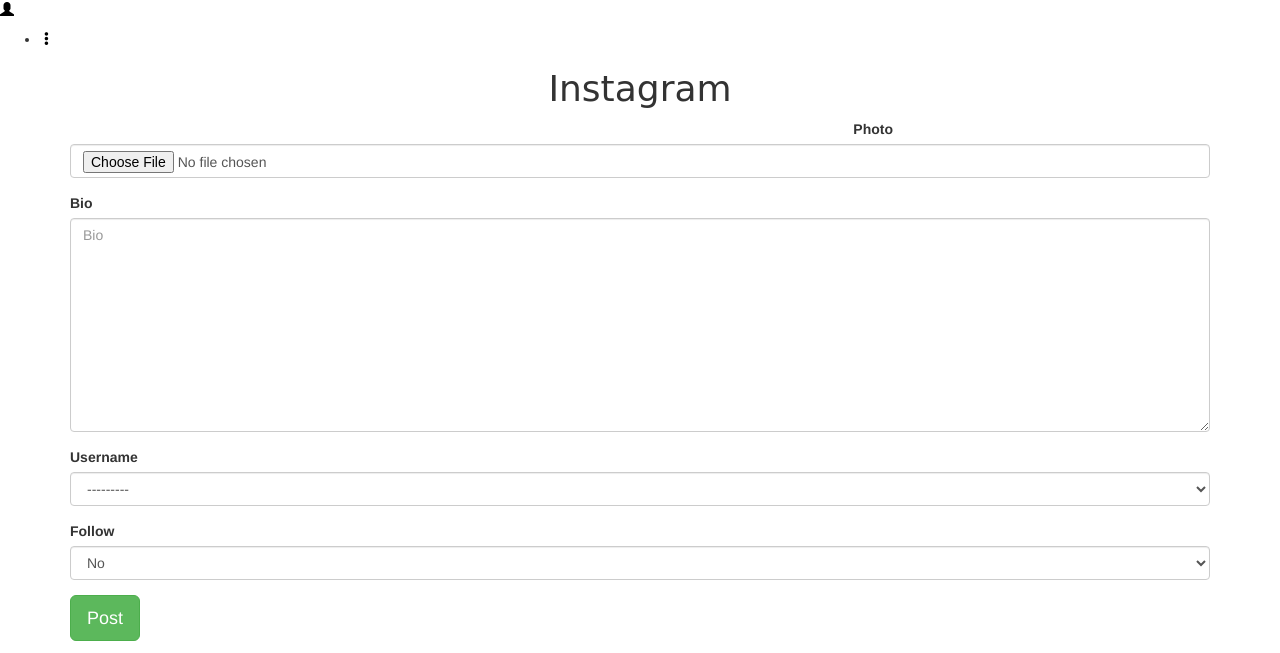
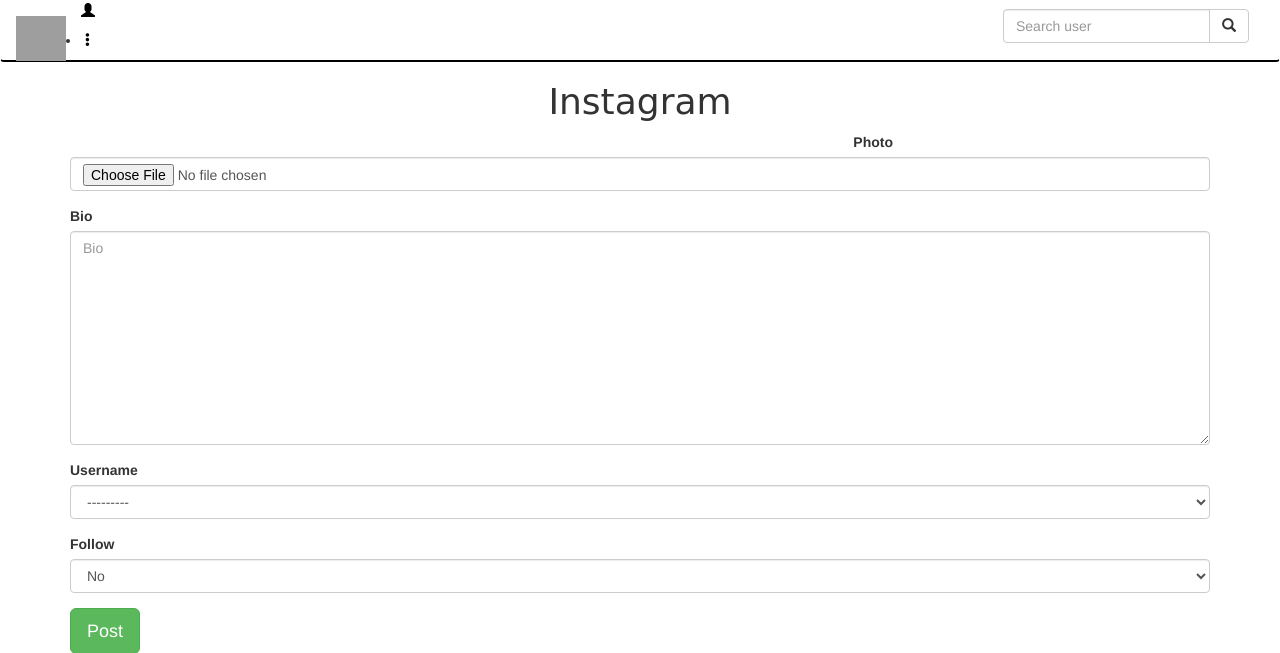
Before and after one commit to juru-juliette/instagram, a Django app: page /profile/ in a window 1280 px wide. Shown: the top 653 px of the page. Run offline with Django 3.2, Linux system fonts and the light colour scheme; the visitor is signed in with stand-in values (Sample User, id 1); data comes from the database, SQL or seed files in the repository; some libraries are stand-ins or nearby versions; grey boxes are pictures that could not be loaded.

Commit message:
nav temp

```diff
--- a/insta/templates/navbar.html
+++ b/insta/templates/navbar.html
@@ -1,4 +1,29 @@
+<!DOCTYPE html>
+<html lang="en">
+<head>
 
+  <meta charset="utf-8">
+  <meta name="viewport" content="width=device-width, initial-scale=1">
+</head>
+<body>
+  <nav class="navbar navbar-expand-lg navbar-light bg-light" style="border-bottom:2px solid black;">
+  <div class="container-fluid">
+    <div class="navbar-header">
+      <a class="navbar-brand" href="{% url 'home' %}" >
+        <img src="https://i.pinimg.com/originals/63/9b/3d/639b3dafb544d6f061fcddd2d6686ddb.png" alt="logo" width="50"
+          height="45">
+      </a>
+
+    </div>
+    <div class="navbar-right text-center" style="margin:0 auto;">
+    <form class="navbar-form" role="search" action="{% url 'search_results' %}">
+
+      <div class="input-group">
+        <input type="text" class="form-control" placeholder="Search user" name="user">
+        <div class="input-group-btn">
+          <button class="btn btn-default" type="submit"><i class="glyphicon glyphicon-search"></i></button>
+        </div>
+      </div>
 
     </form>
   </div>
```
